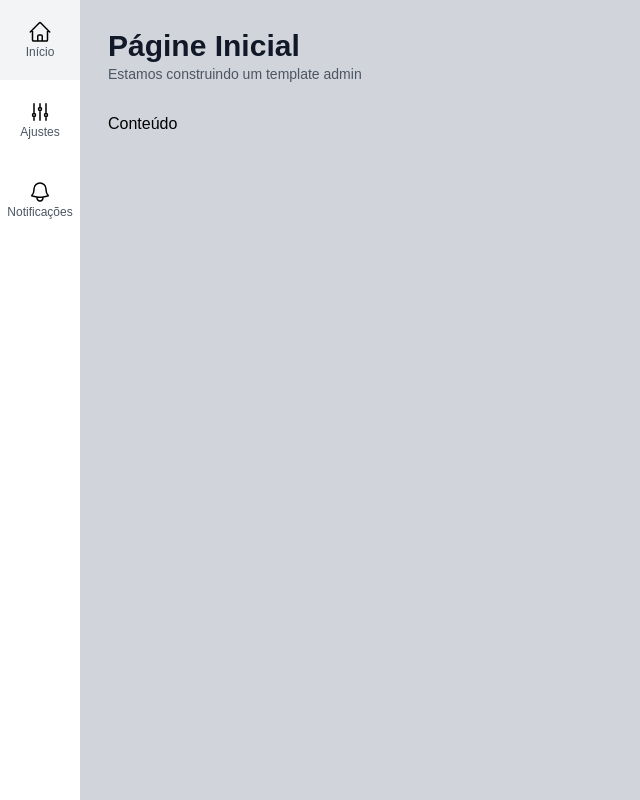
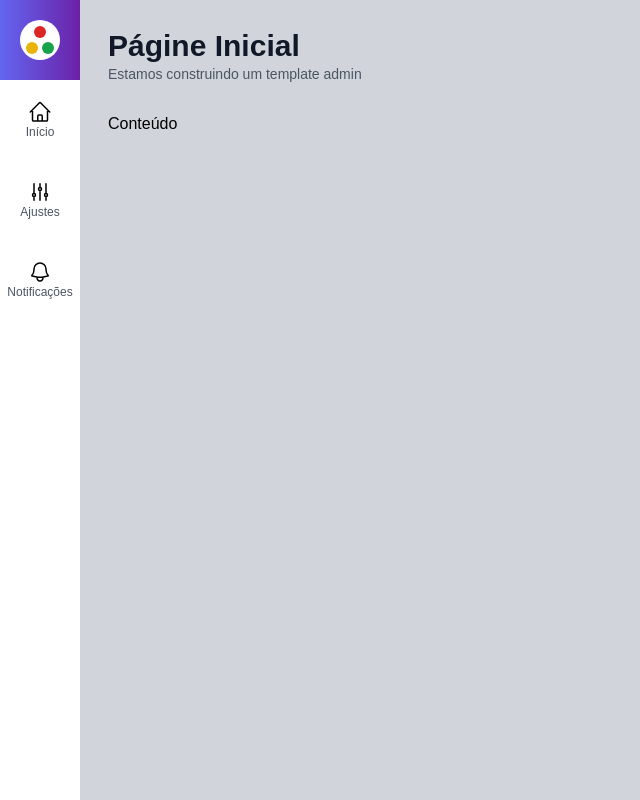
Before and after one commit to dauid64/admin_template, a Next.js app: page / in a window 1280 px wide. Shown: the whole page, without its empty margins (0-640 px from the left). Built offline with nearby package versions, Linux system fonts and the light colour scheme.

Commit message:
add: componente logo

```diff
--- /dev/null
+++ b/src/components/template/Logo.tsx
@@ -0,0 +1,15 @@
+export default function Logo() {
+    return (
+        <div className={`
+            flex flex-col items-center justify-center
+            h-10 w-10 rounded-full
+            bg-white
+        `}>
+            <div className="h-3 w-3 rounded-full bg-red-600 mb-0.5"></div>
+            <div className="flex mt-0.5">
+                <div className="h-3 w-3 rounded-full bg-yellow-500 mr-0.5"></div>
+                <div className="h-3 w-3 rounded-full bg-green-600 ml-0.5"></div>
+            </div>
+        </div>
+    )
+}
--- a/src/components/template/SideMenu.tsx
+++ b/src/components/template/SideMenu.tsx
@@ -1,9 +1,17 @@
 import { BellIcon, HomeIcon, SettingsIcon } from "../icons"
+import Logo from "./Logo"
 import MenuItem from "./MenuItem"
 
 export default function SideMenu() {
     return (
         <aside>
+            <div className={`
+                flex flex-col items-center justify-center
+                bg-gradient-to-r from-indigo-500 to-purple-800
+                h-20 w-20
+            `}>
+                <Logo/>
+            </div>
             <ul>
                 <MenuItem url="/" text="Início" icon={HomeIcon}/>
                 <MenuItem url="/ajustes" text="Ajustes" icon={SettingsIcon}/>
```
